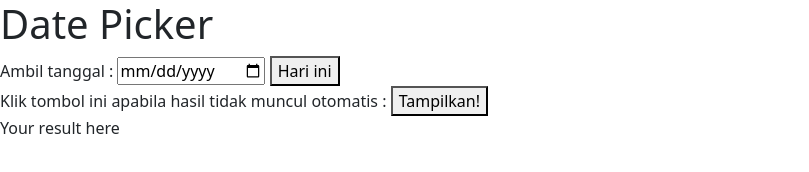
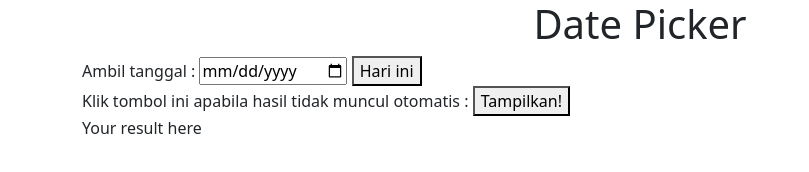
Before and after one commit to arraysyams/date-picker, a plain HTML site: page index.html in a window 1280 px wide. Shown: the whole page, without its empty margins (0-809 px from the left). Drawn offline with Linux system fonts and the light colour scheme.

Commit message:
Added small container and centered h1

```diff
--- a/index.html
+++ b/index.html
@@ -5,9 +5,14 @@
     <meta http-equiv="X-UA-Compatible" content="IE=edge">
     <meta name="viewport" content="width=device-width, initial-scale=1.0">
     <title>Date Picker</title>
+    <style>
+        h1 {text-align: center;}
+    </style>
     <link rel="stylesheet" href="css/bootstrap.min.css">
 </head>
 <body>
+    <div class="container">
+        <div class="col-sm">
             <h1>Date Picker</h1>
             <label for="btPick">Ambil tanggal : </label>
             <input type="date" id="btPick" name="picker">
@@ -16,6 +21,9 @@
             <label for="generate">Klik tombol ini apabila hasil tidak muncul otomatis : </label>
             <button id="btGenerate" name="generate">Tampilkan!</button>
             <p id="txtRes">Your result here</p>
+        </div>
+    </div>
+
     <script src="generator.js" type="text/javascript"></script>
     <script type="text/javascript" src="js/bootstrap.bundle.min.js"></script>
 </body>
```
Lines whose indentation alone changed are shown as unchanged.
